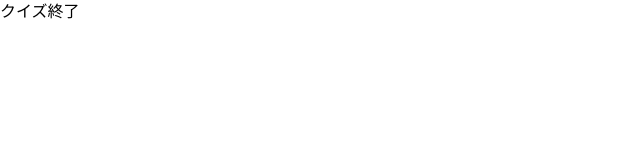
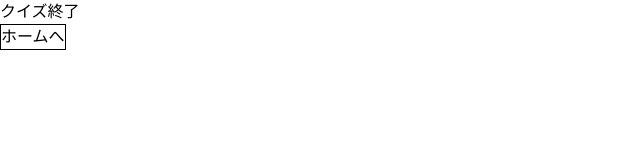
Before and after one commit to siw-nexus/quiz-sainokuni, a Next.js app in the folder frontend/: page /finish in a window 1280 px wide. Shown: the top 160 px of the page, without its empty margins (0-640 px from the left). Built offline with nearby package versions, Linux system fonts and the light colour scheme.

Commit message:
finish画面をFinishScreenをインポートする形にして、ホームへ戻るボタンを追加
コード編集：finish/page.tsx、FinishScreen.tsx

```diff
--- a/frontend/app/finish/page.tsx
+++ b/frontend/app/finish/page.tsx
@@ -1,5 +1,8 @@
+// コンポーネントをインポート
+import FinishScreen from "@/components/finish/FinishScreen";
+
 export default function Finish() {
   return (
-    <p>クイズ終了</p>
+    <FinishScreen />
   );
 }
--- a/frontend/components/finish/FinishScreen.tsx
+++ b/frontend/components/finish/FinishScreen.tsx
@@ -0,0 +1,19 @@
+'use client'
+
+import { useRouter } from 'next/navigation';
+
+export default function FinishScreen() {
+  const router = useRouter();
+
+  const handleHomeBtn = () => {
+    router.push('/')
+  }
+
+
+  return (
+    <>
+      <p>クイズ終了</p>
+      <button className='border' onClick={() => handleHomeBtn()}>ホームへ</button>
+    </>
+  );
+}
```
